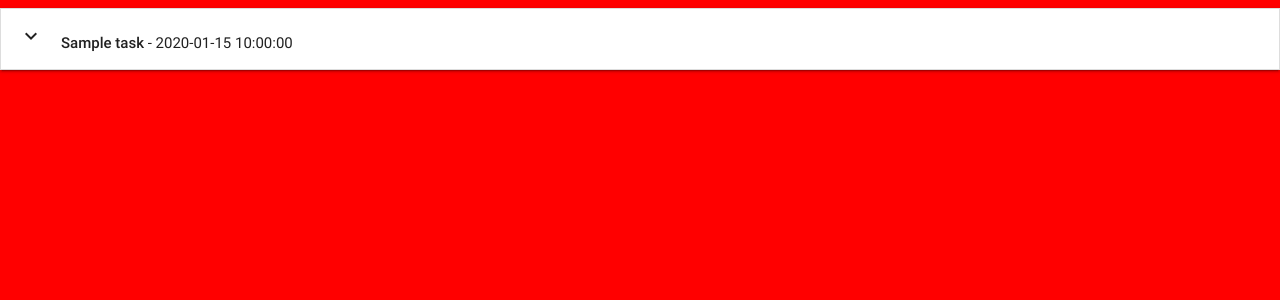
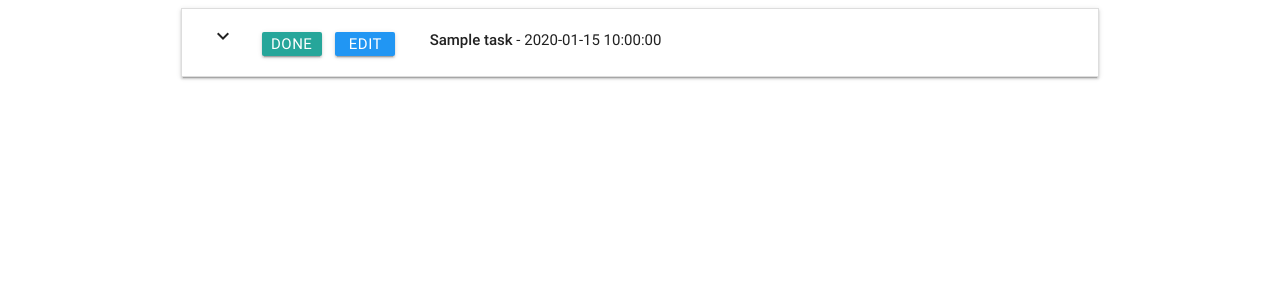
Before and after one commit to dombeesley/task-manager, a Flask app: page / in a window 1280 px wide. Shown: the top 300 px of the page. Run offline with Flask 2, Linux system fonts and the light colour scheme; a database or web service that is not in the repository returns one stand-in record (values such as "Sample title"); some libraries are stand-ins or nearby versions.

Commit message:
add edit and done task buttons

```diff
--- a/static/css/style.css
+++ b/static/css/style.css
@@ -1,3 +1,11 @@
-body {
-    background-color: red;
+.btn_small {
+    height: 24px;
+    width: 60px;
+    line-height: 24px;
+    margin: 5px 5px;
+    padding: 0 0.5em;
 }
+
+.task_header {
+    margin-top: 5px;
+}
--- a/templates/base.html
+++ b/templates/base.html
@@ -4,12 +4,13 @@
 <head>
     <link href="https://fonts.googleapis.com/icon?family=Material+Icons" rel="stylesheet">
     <link rel="stylesheet" href="https://cdnjs.cloudflare.com/ajax/libs/materialize/0.100.2/css/materialize.min.css">
-    <link rel="stylesheet" href="{{url_for('static', filename='css/style.css')}}" type="text/css"/>
+    <link rel="stylesheet" href="{{url_for('static', filename='css/style.css')}}" type="text/css" />
 </head>
 
 <body>
-    {% block content %} {% endblock %}
-
+    <div class="container">
+        {% block content %} {% endblock %}
+    </div>
     <script src="https://cdnjs.cloudflare.com/ajax/libs/jquery/3.2.1/jquery.min.js"></script>
     <script src="https://cdnjs.cloudflare.com/ajax/libs/materialize/0.100.2/js/materialize.min.js"></script>
     <script type="text/javascript">
@@ -26,10 +27,6 @@
             close: 'Ok',
             closeOnSelect: false // Close upon selecting a date,
         });
-
-        document.getElementById("matfix").addEventListener("click", function(e) {
-	        e.stopPropagation();
-        });
     </script>
 </body>
 
--- a/templates/tasks.html
+++ b/templates/tasks.html
@@ -1,20 +1,26 @@
-{% extends 'base.html' %}
-{% block content %}
+{% extends 'base.html'%} {% block content %}
+<div class="row">
     <ul class="collapsible" data-collapsible="accordion">
         {% for task in tasks %}
         <li>
             <div class="collapsible-header">
+                <div class="col s3">
+                    <i class="material-icons">expand_more</i>
+                    <a class="waves-effect waves-light btn btn_small">Done</a>
+                    <a class="waves-effect waves-light btn btn_small blue">Edit</a>
 
-                <div class=" task_header col s9">
-                    <i class="material-icons">expand_more</i><strong>{{task.task_name}}</strong> - {{task.due_date}}
+                </div>
+                <div class="task_header col s9">
+                    <strong>{{task.task_name}}</strong> - {{task.due_date}}
                 </div>
             </div>
             <div class="collapsible-body">
                 <span>
-                    {{task.task_description}}
-                </span>
+                {{task.task_description}}
+            </span>
             </div>
         </li>
         {% endfor %}
     </ul>
+</div>
 {% endblock %}
```
